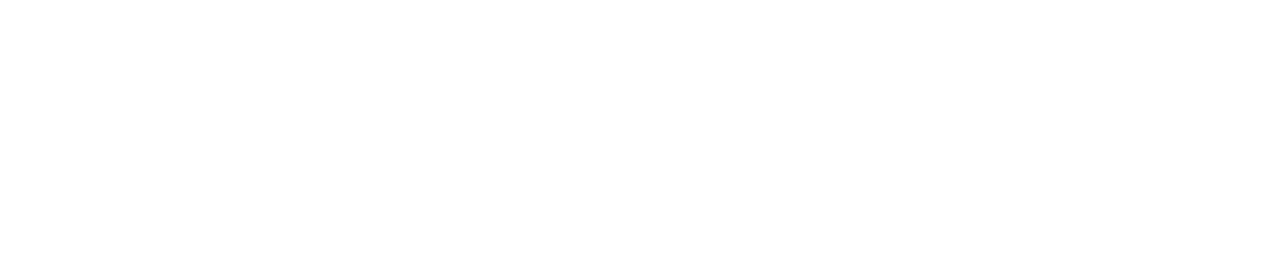
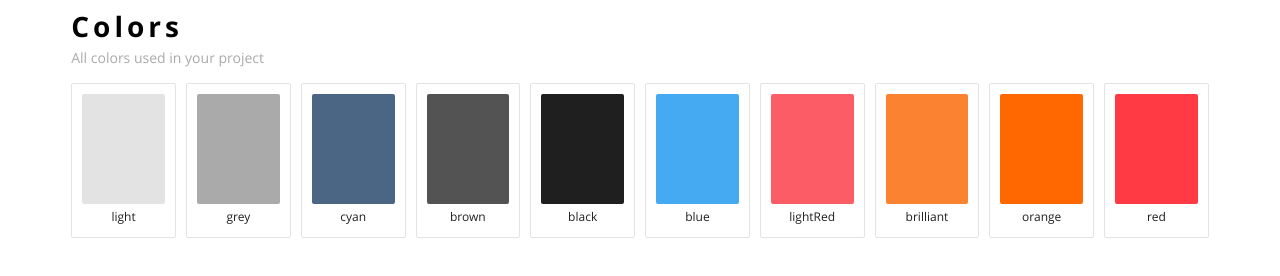
Before and after one commit to cevcode/healthjapan, a website: page app/index.html in a window 1280 px wide. Drawn offline with nearby package versions, Linux system fonts and the light colour scheme; files that its build step writes are made by us from their sources; files whose address does not match are found by name.

Commit message:
added base components && added colors to ui-kit page

```diff
--- a/app/index.html
+++ b/app/index.html
@@ -29,8 +29,54 @@
 </head>
 
 <body>
-	<!--Lets start-->
-
+	<div class="ui">
+		<div class="container container--kit">
+			<h4>Colors</h4>
+			<p class="description description--kit">All colors used in your project</p>
+			<ul class="ui__colors">
+				<li class="ui__colors-item">
+					<div class="ui__colors-child ui__colors-child ui__colors-child--light"></div>
+					<p class="description description--sm description__align--center">light</p>
+				</li>
+				<li class="ui__colors-item">
+					<div class="ui__colors-child ui__colors-child ui__colors-child--grey"></div>
+					<p class="description description--sm description__align--center">grey</p>
+				</li>
+				<li class="ui__colors-item">
+					<div class="ui__colors-child ui__colors-child ui__colors-child--cyan"></div>
+					<p class="description description--sm description__align--center">cyan</p>
+				</li>
+				<li class="ui__colors-item">
+					<div class="ui__colors-child ui__colors-child ui__colors-child--brown"></div>
+					<p class="description description--sm description__align--center">brown</p>
+				</li>
+				<li class="ui__colors-item">
+					<div class="ui__colors-child ui__colors-child ui__colors-child--black"></div>
+					<p class="description description--sm description__align--center">black</p>
+				</li>
+				<li class="ui__colors-item">
+					<div class="ui__colors-child ui__colors-child ui__colors-child--blue"></div>
+					<p class="description description--sm description__align--center">blue</p>
+				</li>
+				<li class="ui__colors-item">
+					<div class="ui__colors-child ui__colors-child ui__colors-child--lightRed"></div>
+					<p class="description description--sm description__align--center">lightRed</p>
+				</li>
+				<li class="ui__colors-item">
+					<div class="ui__colors-child ui__colors-child ui__colors-child--brilliant"></div>
+					<p class="description description--sm description__align--center">brilliant</p>
+				</li>
+				<li class="ui__colors-item">
+					<div class="ui__colors-child ui__colors-child ui__colors-child--orange"></div>
+					<p class="description description--sm description__align--center">orange</p>
+				</li>
+				<li class="ui__colors-item">
+					<div class="ui__colors-child ui__colors-child ui__colors-child--red"></div>
+					<p class="description description--sm description__align--center">red</p>
+				</li>
+			</ul>
+		</div>
+	</div>
 	<script src="js/scripts.min.js"></script>
 
 </body>
--- a/app/sass/_fonts.scss
+++ /dev/null
@@ -1,48 +0,0 @@
-// New fonts
-
-@font-face {
-  font-family: "OpenSans";
-  src: url("../fonts/OpenSans/OpenSans-Light.eot");
-  src: url("../fonts/OpenSans/OpenSans-Light.eot?#iefix") format("embedded-opentype");
-  src: url("../fonts/OpenSans/OpenSans-Light.ttf") format("truetype");
-  src: url("../fonts/OpenSans/OpenSans-Light.woff") format("woff");
-  font-weight: 300;
-  font-style: normal;
-}
-
-@font-face {
-  font-family: "OpenSans";
-  src: url("../fonts/OpenSans/OpenSans-Regular.eot");
-  src: url("../fonts/OpenSans/OpenSans-Regular.eot?#iefix") format("embedded-opentype");
-  src: url("../fonts/OpenSans/OpenSans-Regular.ttf") format("truetype");
-  src: url("../fonts/OpenSans/OpenSans-Regular.woff") format("woff");
-  font-weight: 400;
-  font-style: normal;
-}
-@font-face {
-  font-family: "OpenSans";
-  src: url("../fonts/OpenSans/OpenSans-SemiBold.eot");
-  src: url("../fonts/OpenSans/OpenSans-SemiBold.eot?#iefix") format("embedded-opentype");
-  src: url("../fonts/OpenSans/OpenSans-SemiBold.ttf") format("truetype");
-  src: url("../fonts/OpenSans/OpenSans-SemiBold.woff") format("woff");
-  font-weight: 600;
-  font-style: normal;
-}
-@font-face {
-  font-family: "OpenSans";
-  src: url("../fonts/OpenSans/OpenSans-Bold.eot");
-  src: url("../fonts/OpenSans/OpenSans-Bold.eot?#iefix") format("embedded-opentype");
-  src: url("../fonts/OpenSans/OpenSans-Bold.ttf") format("truetype");
-  src: url("../fonts/OpenSans/OpenSans-Bold.woff") format("woff");
-  font-weight: 700;
-  font-style: normal;
-}
-@font-face {
-  font-family: "OpenSans";
-  src: url("../fonts/OpenSans/OpenSans-ExtraBold.eot");
-  src: url("../fonts/OpenSans/OpenSans-ExtraBold.eot?#iefix") format("embedded-opentype");
-  src: url("../fonts/OpenSans/OpenSans-ExtraBold.ttf") format("truetype");
-  src: url("../fonts/OpenSans/OpenSans-ExtraBold.woff") format("woff");
-  font-weight: 800;
-  font-style: normal;
-}
--- a/app/sass/_vars.scss
+++ /dev/null
@@ -1,2 +0,0 @@
-$default-font: "roboto-example", sans-serif;
-$accent: orange;
--- /dev/null
+++ b/app/sass/helpers/_fonts.scss
@@ -0,0 +1,48 @@
+// New fonts
+
+@font-face {
+  font-family: "OpenSans";
+  src: url("../../fonts/OpenSans/OpenSans-Light.eot");
+  src: url("../../fonts/OpenSans/OpenSans-Light.eot?#iefix") format("embedded-opentype");
+  src: url("../../fonts/OpenSans/OpenSans-Light.ttf") format("truetype");
+  src: url("../../fonts/OpenSans/OpenSans-Light.woff") format("woff");
+  font-weight: 300;
+  font-style: normal;
+}
+
+@font-face {
+  font-family: "OpenSans";
+  src: url("../../fonts/OpenSans/OpenSans-Regular.eot");
+  src: url("../../fonts/OpenSans/OpenSans-Regular.eot?#iefix") format("embedded-opentype");
+  src: url("../../fonts/OpenSans/OpenSans-Regular.ttf") format("truetype");
+  src: url("../../fonts/OpenSans/OpenSans-Regular.woff") format("woff");
+  font-weight: 400;
+  font-style: normal;
+}
+@font-face {
+  font-family: "OpenSans";
+  src: url("../../fonts/OpenSans/OpenSans-SemiBold.eot");
+  src: url("../../fonts/OpenSans/OpenSans-SemiBold.eot?#iefix") format("embedded-opentype");
+  src: url("../../fonts/OpenSans/OpenSans-SemiBold.ttf") format("truetype");
+  src: url("../../fonts/OpenSans/OpenSans-SemiBold.woff") format("woff");
+  font-weight: 600;
+  font-style: normal;
+}
+@font-face {
+  font-family: "OpenSans";
+  src: url("../../fonts/OpenSans/OpenSans-Bold.eot");
+  src: url("../../fonts/OpenSans/OpenSans-Bold.eot?#iefix") format("embedded-opentype");
+  src: url("../../fonts/OpenSans/OpenSans-Bold.ttf") format("truetype");
+  src: url("../../fonts/OpenSans/OpenSans-Bold.woff") format("woff");
+  font-weight: 700;
+  font-style: normal;
+}
+@font-face {
+  font-family: "OpenSans";
+  src: url("../../fonts/OpenSans/OpenSans-ExtraBold.eot");
+  src: url("../../fonts/OpenSans/OpenSans-ExtraBold.eot?#iefix") format("embedded-opentype");
+  src: url("../../fonts/OpenSans/OpenSans-ExtraBold.ttf") format("truetype");
+  src: url("../../fonts/OpenSans/OpenSans-ExtraBold.woff") format("woff");
+  font-weight: 800;
+  font-style: normal;
+}
--- /dev/null
+++ b/app/sass/helpers/_vars.scss
@@ -0,0 +1,13 @@
+//base colors
+
+$white: #ffffff;
+$light: #e3e3e3;
+$grey: #aaaaaa;
+$cyan: #4b6584;
+$brown: #535353;
+$black: #1f1f1f;
+$blue: #45aaf2;
+$lightRed: #fc5c65;
+$brilliant: #fa8231;
+$orange: #ff6700;
+$red: #ff3a45;
--- /dev/null
+++ b/app/sass/helpers/index.scss
@@ -0,0 +1,5 @@
+@import "fonts";
+@import "libs";
+@import "vars";
+@import "mixins";
+@import "normalize";
--- /dev/null
+++ b/app/sass/helpers/normalize.scss
@@ -0,0 +1,56 @@
+@import "vars";
+@import "mixins";
+
+* {
+  @include normalizeBorderBox();
+  &:before {
+    @include normalizeBorderBox();
+  }
+  &:after {
+    @include normalizeBorderBox();
+  }
+}
+
+*::-webkit-input-placeholder {
+  @include normalizeBrowsers();
+}
+
+*:-moz-placeholder {
+  @include normalizeBrowsers();
+}
+
+*::-moz-placeholder {
+  @include normalizeBrowsers();
+}
+
+*:-ms-input-placeholder {
+  @include normalizeBrowsers();
+}
+
+body input:focus:required:invalid,
+body textarea:focus:required:invalid {
+  color: #666;
+}
+
+body input:required:valid,
+body textarea:required:valid {
+  color: #666
+}
+
+html, body {
+  height: 100%
+}
+
+h1,h2,h3,h4,h5,h6,p,ol,ul {
+  padding: 0;
+  margin: 0;
+}
+
+ul,ol {
+  font-size: 0;
+}
+
+::selection {
+  background-color: $black;
+  color: $white;
+}
--- a/app/sass/main.scss
+++ b/app/sass/main.scss
@@ -1,61 +1,15 @@
-@import "fonts";
-@import "libs";
-@import "vars";
-@import "mixins";
-
-* {
-	@include normalizeBorderBox();
-	&:before {
-		@include normalizeBorderBox();
-	}
-	&:after {
-		@include normalizeBorderBox();
-	}
-}
-
-*::-webkit-input-placeholder {
-	@include normalizeBrowsers();
-}
-
-*:-moz-placeholder {
-	@include normalizeBrowsers();
-}
-
-*::-moz-placeholder {
-	@include normalizeBrowsers();
-}
-
-*:-ms-input-placeholder {
-	@include normalizeBrowsers();
-}
-
-body input:focus:required:invalid,
-body textarea:focus:required:invalid {
-	color: #666;
-}
-
-body input:required:valid,
-body textarea:required:valid {
-	color: #666
-}
-
-html, body {
-	height: 100%
-}
+@import "helpers/index";
+@import "ui/index";
+@import "pages/index";
 
 body {
 	font-size: 16px;
 	min-width: 320px;
 	position: relative;
-	line-height: 1.65;
+	line-height: 1.3;
 	@include main-font(400);
 	overflow-x: hidden;
 }
 
-::selection {
-	background-color: $accent;
-	color: #fff;
-}
-
-@import "media";
+@import "helpers/media";
 // Always end
--- /dev/null
+++ b/app/sass/pages/index.scss
@@ -0,0 +1 @@
+@import 'ui-kit';
--- /dev/null
+++ b/app/sass/pages/ui-kit.scss
@@ -0,0 +1,54 @@
+@import '../helpers/index';
+.ui__colors {
+  display: flex;
+  &-item {
+    list-style-type: none;
+    border: 1px solid $light;
+    height: 155px;
+    width: calc(100%/10);
+    margin: 10px 5px;
+    border-radius: 2px;
+    padding: 10px;
+    &:first-child {
+      margin-left: 0;
+    }
+    &:last-child {
+      margin-right: 0;
+    }
+  }
+  &-child {
+    width: 100%;
+    height: 110px;
+    border-radius: 2px;
+    &--light {
+      background-color: $light;
+    }
+    &--grey {
+      background-color: $grey;
+    }
+    &--cyan {
+      background-color: $cyan;
+    }
+    &--brown {
+      background-color: $brown;
+    }
+    &--black {
+      background-color: $black;
+    }
+    &--blue {
+      background-color: $blue;
+    }
+    &--lightRed {
+      background-color: $lightRed;
+    }
+    &--brilliant {
+      background-color: $brilliant;
+    }
+    &--orange {
+      background-color: $orange;
+    }
+    &--red {
+      background-color: $red;
+    }
+  }
+}
--- /dev/null
+++ b/app/sass/ui/container.scss
@@ -0,0 +1,13 @@
+@import "../helpers/index";
+
+.container {
+  display: flex;
+  flex-direction: column;
+  &--kit {
+    width: 90%;
+    margin: auto;
+  }
+}
+.row {
+  display: flex;
+}
--- /dev/null
+++ b/app/sass/ui/description.scss
@@ -0,0 +1,18 @@
+@import "../helpers/index";
+
+.description {
+  margin: 5px 0;
+  &--kit {
+    color: $grey;
+    font-size: 14px;
+  }
+  &--sm {
+    color: $black;
+    font-size: 12px;
+  }
+  &__align {
+    &--center {
+      text-align: center;
+    }
+  }
+}
--- /dev/null
+++ b/app/sass/ui/index.scss
@@ -0,0 +1,3 @@
+@import 'container';
+@import 'title';
+@import 'description';
--- /dev/null
+++ b/app/sass/ui/title.scss
@@ -0,0 +1,16 @@
+@import "../helpers/index";
+
+h1 {
+  font-size: 72px;
+}
+h2 {
+  font-size: 48px;
+}
+h3 {
+  font-size: 36px;
+}
+h4 {
+  font-size: 28px;
+  @include main-font(700);
+  letter-spacing: 4px;
+}
```
Also changed, not shown: app/sass/helpers/_libs.scss (renamed from app/sass/_libs.scss), app/sass/helpers/_media.scss (renamed from app/sass/_media.scss), app/sass/helpers/_mixins.scss (renamed from app/sass/_mixins.scss).
